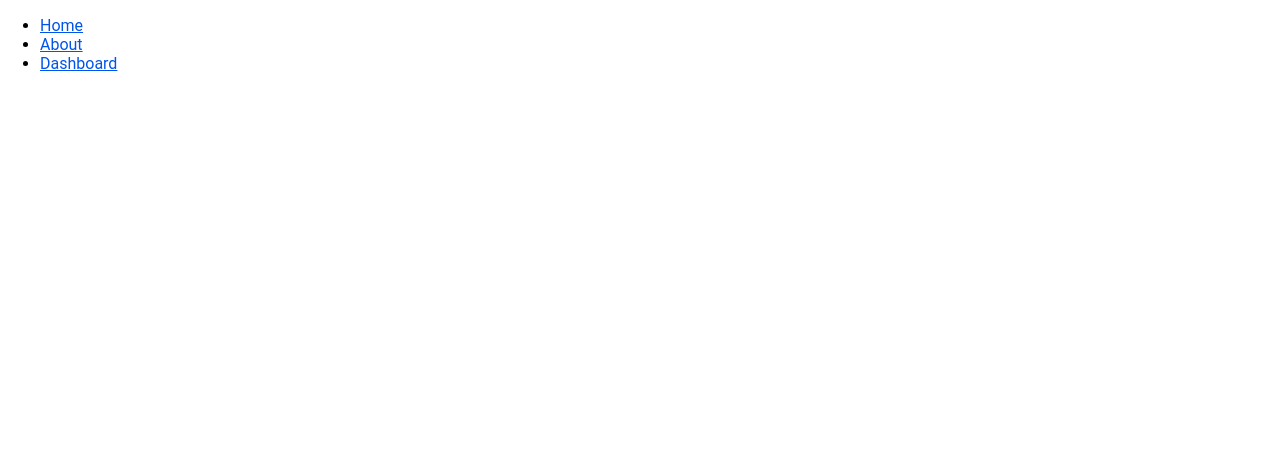
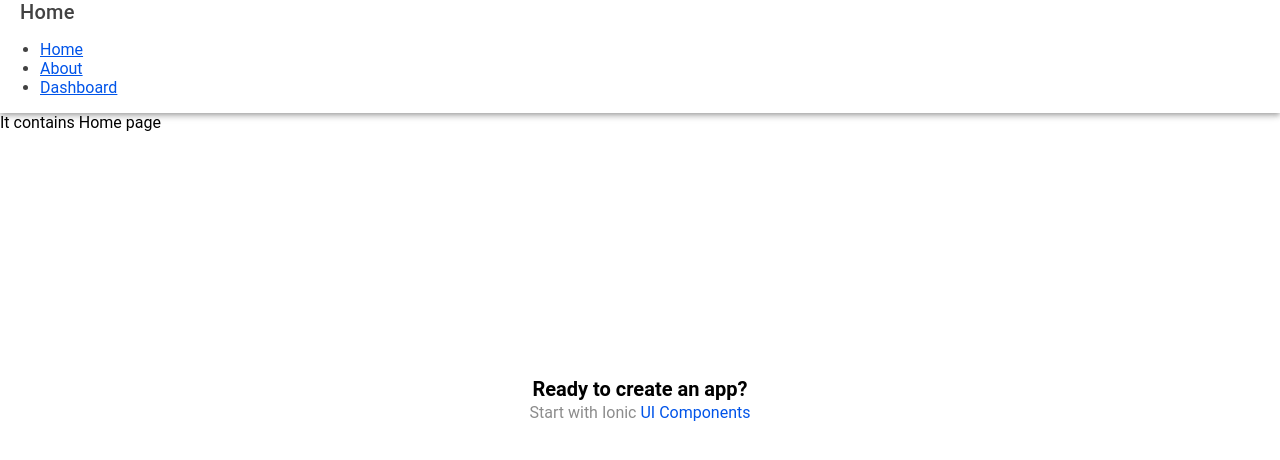
Before and after one commit to bertoramos/cv, a React (Vite) app: page /#/ in a window 1280 px wide. Shown: the top 460 px of the page. Built offline with nearby package versions, Linux system fonts and the light colour scheme.

Commit message:
feat(routes): routing example using ionic layout

```diff
--- a/src/App.tsx
+++ b/src/App.tsx
@@ -37,20 +37,6 @@ setupIonicReact();
 const App: React.FC = () => (
   <IonApp>
     <HashRouter>
-      <div>
-        <ul>
-          <li>
-            <Link to="/home">Home</Link>
-          </li>
-          <li>
-            <Link to="/about">About</Link>
-          </li>
-          <li>
-            <Link to="/dashboard">Dashboard</Link>
-          </li>
-        </ul>
-
-        <hr />
 
         {/*
           A <Switch> looks through all its children <Route>
@@ -59,18 +45,16 @@ const App: React.FC = () => (
           you have multiple routes, but you want only one
           of them to render at a time
         */}
-        <Switch>
-          <Route path="/home">
-            <h1>HOME</h1>
+
+          <Route path="/">
+            <Home title="Home" />
           </Route>
           <Route path="/about">
-            <h1>ABOUT</h1>
+            <Home title="About" />
           </Route>
           <Route path="/dashboard">
-            <h1>DASHBOARD</h1>
+            <Home title="Dashboard" />
           </Route>
-        </Switch>
-      </div>
     </HashRouter>
   </IonApp>
 );
--- a/src/pages/Home.tsx
+++ b/src/pages/Home.tsx
@@ -1,13 +1,26 @@
 import { IonContent, IonHeader, IonPage, IonTitle, IonToolbar } from '@ionic/react';
 import ExploreContainer from '../components/ExploreContainer';
 import './Home.css';
+import { Link } from 'react-router-dom';
 
-const Home: React.FC = () => {
+const Home: React.FC<{ title: string }> = ({ title }) => {
   return (
     <IonPage>
       <IonHeader>
         <IonToolbar>
-          <IonTitle>Blank</IonTitle>
+          <IonTitle>{title}</IonTitle>
+
+          <ul>
+            <li>
+              <Link to="/">Home</Link>
+            </li>
+            <li>
+              <Link to="/about">About</Link>
+            </li>
+            <li>
+              <Link to="/dashboard">Dashboard</Link>
+            </li>
+          </ul>
         </IonToolbar>
       </IonHeader>
       <IonContent fullscreen>
@@ -17,6 +30,7 @@ const Home: React.FC = () => {
           </IonToolbar>
         </IonHeader>
         <ExploreContainer />
+        It contains { title } page
       </IonContent>
     </IonPage>
   );
```
